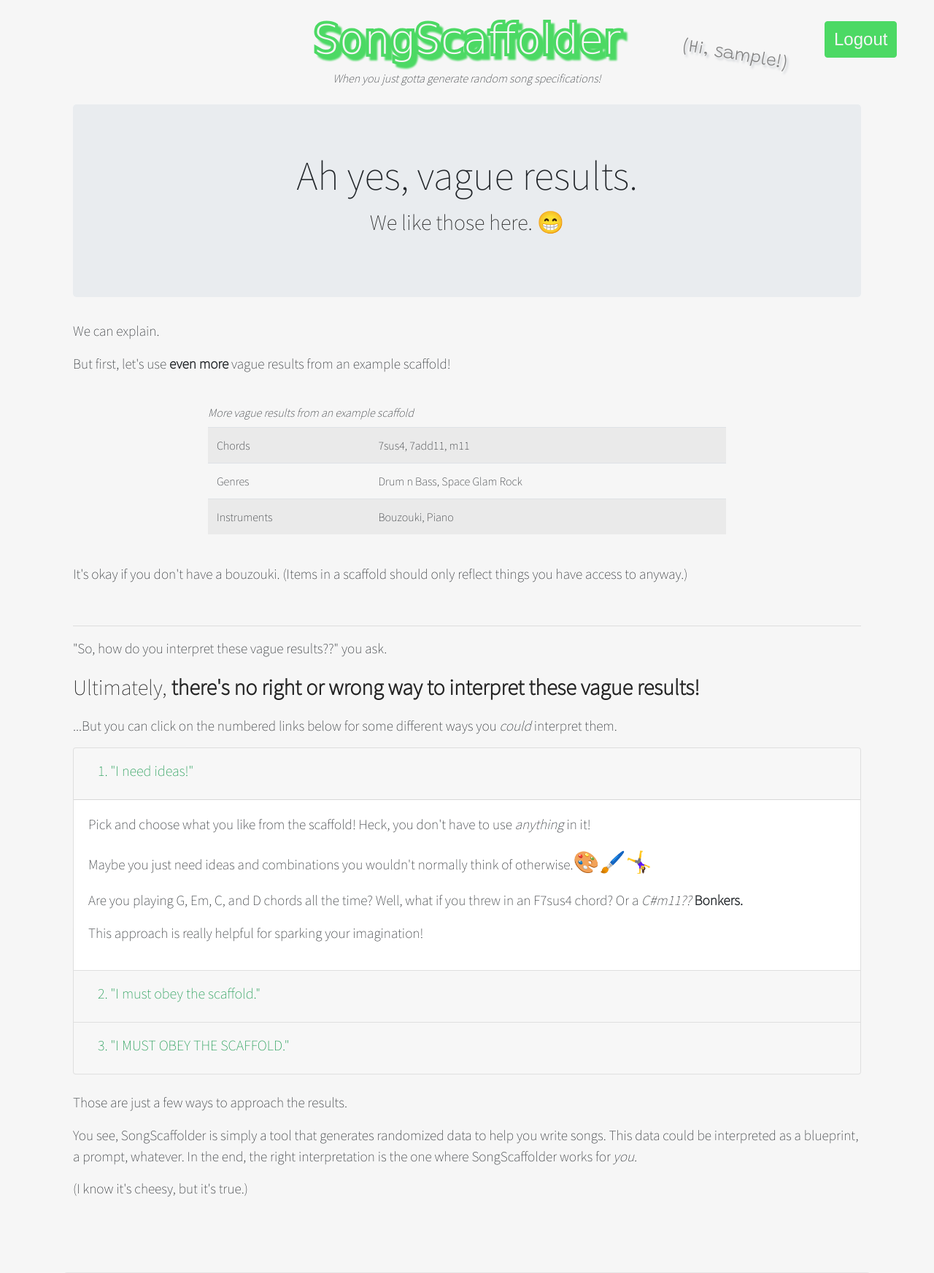
After one commit to jonofoz/songscaffolder, a Django app: page /heck/ in a window 1280 px wide. The commit adds this page. Shown: the top 1744 px of the page at 73% size. Run offline with Django 3.2, Linux system fonts and the light colour scheme; the visitor is signed in with stand-in values (Sample User, id 1); some libraries are stand-ins or nearby versions; some web fonts are replaced.

Commit message:
#17 Add 'what-the-heck' section to explain scaffold results

```diff
--- a/pages/urls.py
+++ b/pages/urls.py
@@ -10,4 +10,5 @@ urlpatterns = [
     path("logout/", views.user_logout, name="logout"),
     path("signup/", views.user_signup, name="signup"),
     path("make-scaffold/", views.make_scaffold, name="make-scaffold"),
+    path("heck/", views.what_the_heck, name="what-the-heck"),
 ]
--- a/pages/views.py
+++ b/pages/views.py
@@ -124,3 +124,7 @@ def make_scaffold(request):
         else:
             results = {k.replace("-", " ").title(): v for k, v in results.items()}
         return JsonResponse(results)
+
+@login_required
+def what_the_heck(request):
+    return render(request, "pages/what-the-heck.html", )
--- a/static/styles/style.css
+++ b/static/styles/style.css
@@ -1,16 +1,19 @@
 :root {
     --primary-green: #4CD964;
-    --hover-green: #0e9446;
+    --dark-green: #0e9446;
     --primary-grey: #3d3d3d;
+    --dark-grey: #1a1a1a;
     --light-grey: #ccc;
-    --hover-grey: #1a1a1a;
     --white: rgb(246, 246, 246);
 }
 
 html, body {
     font-family: 'Source Sans Pro', sans-serif;
+    background-color: var(--white);
+}
 
-    background-color: var(--white);
+p {
+  font-size: 1.2em;
 }
 
 hr {
@@ -162,8 +165,8 @@ hr {
 
 .btn-green:hover{
   color: var(--white);
-  background-color: var(--hover-green);
-  border-color: var(--hover-green);
+  background-color: var(--dark-green);
+  border-color: var(--dark-green);
 }
 
 .btn-grey{
@@ -176,8 +179,8 @@ hr {
 
 .btn-grey:hover{
   color: var(--white);
-  background-color: var(--hover-grey);
-  border-color: var(--hover-grey);
+  background-color: var(--dark-grey);
+  border-color: var(--dark-grey);
 }
 
 .btn-delete{
@@ -185,6 +188,10 @@ hr {
   border-color: var(--primary-grey) !important;
   font-family: 'Montserrat', sans-serif;
   font-size: 16px;
+}
+
+.btn-small{
+  font-size: 20px;
 }
 
 .logo {
@@ -319,3 +326,7 @@ textarea:hover{
   margin-bottom: 0px;
   font-size: 1.2em;
 }
+
+.btn-link {
+  color: var(--dark-green) !important;
+}
--- /dev/null
+++ b/templates/pages/what-the-heck.html
@@ -0,0 +1,213 @@
+{% extends 'base.html' %}
+
+{% block title %}
+What The Heck
+{% endblock %}
+
+{% block content %}
+    <div class="container">
+        <div class="jumbotron">
+            <div class="row">
+                <div class="col-12 d-flex justify-content-center">
+                    <h1 class="display-4">Ah yes, vague results.</h1>
+                </div>
+            </div>
+            <div class="row">
+                <div class="col-12 d-flex justify-content-center">
+                    <p class="lead">We like those here. 😁</p>
+                </div>
+            </div>
+        </div>
+
+        <section>
+            <p>We can explain.</p>
+            <p>But first, let's use <strong>even more</strong> vague results from an example scaffold!</p>
+        </section>
+        <section>
+            <br>
+            <div class="row">
+                <div class="col-2"></div>
+                <div class="col-8">
+                    <label for="example-scaffold-results"><em>More vague results from an example scaffold</em></label>
+                    <table id="example-scaffold-results" class="table table-striped">
+                        <tbody>
+                            <tr>
+                                <td>Chords</td>
+                                <td>7sus4, 7add11, m11</td>
+                            </tr>
+
+                            <tr>
+                                <td>Genres</td>
+                                <td>Drum n Bass, Space Glam Rock</td>
+                            </tr>
+
+                            <tr>
+                                <td>Instruments</td>
+                                <td>Bouzouki, Piano</td>
+                            </tr>
+                        </tbody>
+                    </table>
+                </div>
+                <div class="col-"></div>
+            </div>
+        </section>
+        <br>
+        <section>
+            <p>It's okay if you don't have a bouzouki. (Items in a scaffold should only reflect things you have access to anyway.)</p>
+        </section>
+        <br>
+        <hr>
+        <section>
+            <p>"So, how do you interpret these vague results??" you ask.</p>
+        </section>
+        <section>
+            <p class="lead">Ultimately, <span class="font-weight-bold">there's no right or wrong way to interpret these vague results!</span></p>
+            <p>...But you can click on the numbered links below for some different ways you <em>could</em> interpret them.</p>
+        </section>
+        <section>
+            <div class="accordion" id="myAccordion">
+                <div class="card">
+                    <div class="card-header" id="headingOne">
+                        <h2 class="mb-0">
+                            <button type="button" class="btn btn-link" data-toggle="collapse" data-target="#collapseOne"><h5>1. "I need ideas!"</h5></button>
+                        </h2>
+                    </div>
+                    <div id="collapseOne" class="collapse show" aria-labelledby="headingOne" data-parent="#myAccordion">
+                        <div class="card-body">
+                            <p>Pick and choose what you like from the scaffold! Heck, you don't have to use <em>anything</em> in it!</p>
+                            <p>Maybe you just need ideas and combinations you wouldn't normally think of otherwise.<span style="font-size: 1.5em;">🎨🖌️🤸‍♀️</span></p>
+                            <p>Are you playing G, Em, C, and D chords all the time? Well, what if you threw in an F7sus4 chord? Or a <em>C#m11??</em> <strong>Bonkers.</strong></p>
+                            <p>This approach is really helpful for sparking your imagination!</p>
+                        </div>
+                    </div>
+                </div>
+                <div class="card">
+                    <div class="card-header" id="headingTwo">
+                        <h2 class="mb-0">
+                            <button type="button" class="btn btn-link collapsed" data-toggle="collapse" data-target="#collapseTwo"><h5>2. "I must obey the scaffold."</h5></button>
+                        </h2>
+                    </div>
+                    <div id="collapseTwo" class="collapse" aria-labelledby="headingTwo" data-parent="#myAccordion">
+                        <div class="card-body">
+                            <p>You have to use everything specified in the scaffold... but you can also add <em>more</em> stuff. 😉</p>
+                            <p>Do you like guitar? <strong>Go for it,</strong> throw some guitar into the mix! (As long as you've got piano and bouzouki in there too.)</p>
+                            <p>Maybe you like switching from 4/4 time to 22/8 time? <strong>Heck yeah</strong> you maybe do, and nothing in the scaffold says you can't.</p>
+                        </div>
+                    </div>
+                </div>
+                <div class="card">
+                    <div class="card-header" id="headingThree">
+                        <h2 class="mb-0">
+                            <button type="button" class="btn btn-link collapsed" data-toggle="collapse" data-target="#collapseThree"><h5>3. "I MUST OBEY THE SCAFFOLD."</h5></button>
+                        </h2>
+                    </div>
+                    <div id="collapseThree" class="collapse" aria-labelledby="headingThree" data-parent="#myAccordion">
+                        <div class="card-body">
+                            <p>Whatever is in the scaffold is all you can use to write a song with. <strong>No exceptions.</strong></p>
+                            <p>Do you like guitar? <strong>Too bad, it's not a bouzouki!</strong></p>
+                            <p>Oh, do you <em>not</em> like bouzoukis? Are they not <strong>good enough</strong> for you??? Maybe your ears prefer the <em>sumptuous sounds of the bağlama???</em></p>
+                            <p>Go. The Great Scaffolder has spoken.</p>
+                        </div>
+                    </div>
+                </div>
+            </div>
+        </section>
+        <br>
+        <section>
+            <p>Those are just a few ways to approach the results.</p>
+        </section>
+        <section>
+            <p>You see, SongScaffolder is simply a tool that generates randomized data to help you write songs. This data could be interpreted as a blueprint, a prompt, whatever. In the end, the right interpretation is the one where SongScaffolder works for <span class="font-italic">you.</span></p>
+        </section>
+        </section>
+            <p>(I know it's cheesy, but it's true.)</p>
+        <section>
+    </div>
+
+
+    <!-- Eventually I want to remove this call to jQuery, since I think it should only be done in base.html.  -->
+    <script src="https://code.jquery.com/jquery-3.5.1.min.js" integrity="sha256-9/aliU8dGd2tb6OSsuzixeV4y/faTqgFtohetphbbj0=" crossorigin="anonymous"></script>
+
+    <script>
+        $("#btn-make-scaffold").on("click", function() {
+            // First, we'll clear any old scaffold results.
+            tbody = $("tbody")
+            tbody.children().remove()
+
+            metadata = {}
+            fieldsToInclude = $('input[type="checkbox"]')
+            for (i=0 ; i < fieldsToInclude.length; i++){
+                fieldName = fieldsToInclude[i].id.split("_")[1]
+                quantityForm = $(`input[id^="quantity-for_${fieldName}"]`)
+                fieldValue = quantityForm.val() != "" ? parseInt(quantityForm.val()) : 1
+                if (fieldsToInclude[i].checked == true) {
+                    metadata[fieldName] = {
+                        "include": true,
+                        "quantity": fieldValue
+                    }
+                }
+                else {
+                    metadata[fieldName] = {
+                        "include": false
+                    }
+                }
+            }
+            $.ajax({
+                type: "GET",
+                url: "{% url 'pages:make-scaffold' %}",
+                dataType: "json",
+                data: {
+                    "metadata": JSON.stringify(metadata)
+                },
+                success: function(data){
+                    for (const [key, value] of Object.entries(data)){
+                        tbody.append(
+                            `
+                                <tr>
+                                    <td>${key}</td>
+                                    <td>${value.join(', ')}</td>
+                                </tr>
+                            `
+                        );
+                        if (key != "You selected nothing!") {
+                            $("#results-modal").append(`
+                            <br>
+                            <div class="row">
+                                <div class="col-3">
+                                </div>
+                                <div class="col-6 d-flex justify-content-center">
+                                    <a type="button" id="btn-what-the-heck" class="btn btn-grey btn-block btn-small" href="{% url 'pages:what-the-heck' %}">What the heck?</a>
+                                </div>
+                                <div class="col-3">
+                                </div>
+                            </div>
+                            `)
+                        }
+
+                    }
+                },
+                failure: function(data){
+                    tbody.append(
+                            `
+                                <tr>
+                                    <td>There was a failure.</td>
+                                    <td>We're not sure why.</td>
+                                </tr>
+                            `
+                    )
+                },
+                error: function(xhr, status, error){
+                    var errorMessage = xhr.status + ': ' + xhr.statusText
+                    tbody.append(
+                            `
+                                <tr>
+                                    <td>There was an error:</td>
+                                    <td>${errorMessage}</td>
+                                </tr>
+                            `
+                    )
+                }
+            });
+        });
+    </script>
+{% endblock %}
```
Also changed, not shown: templates/pages/index.html (+18 -1 lines). Lines whose indentation alone changed are shown as unchanged.
